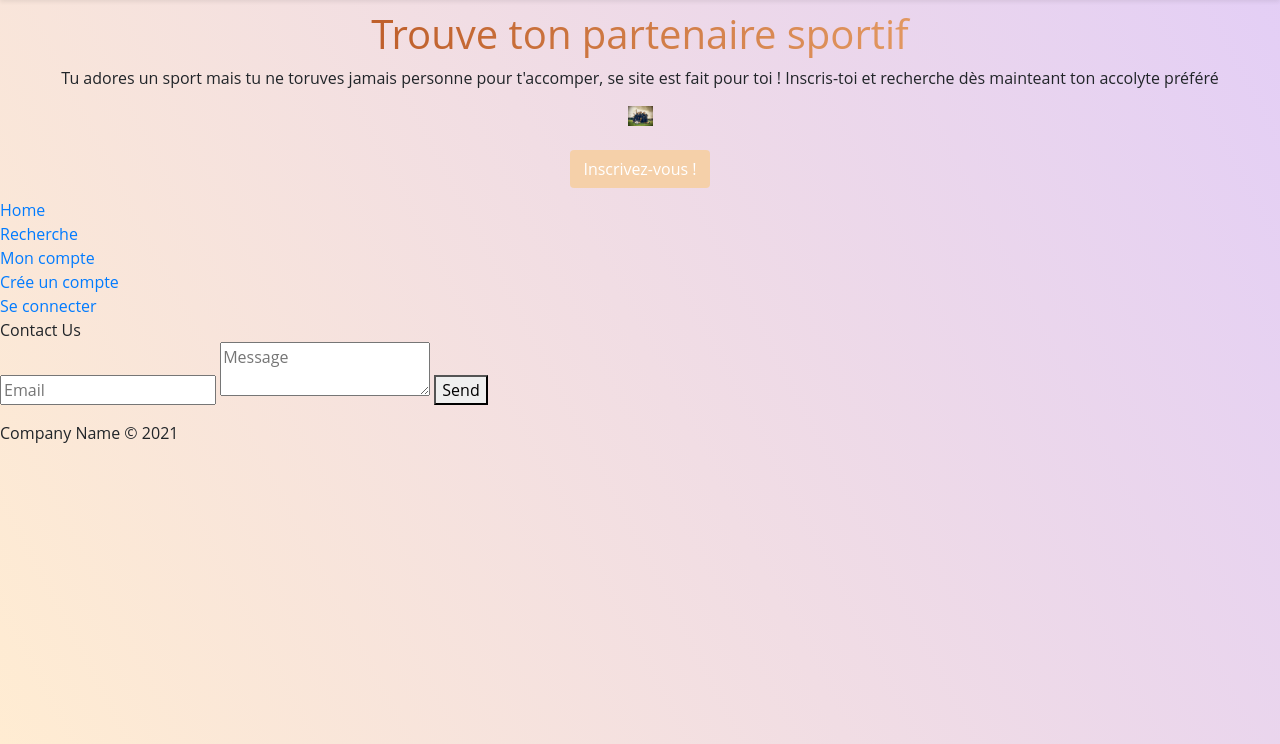
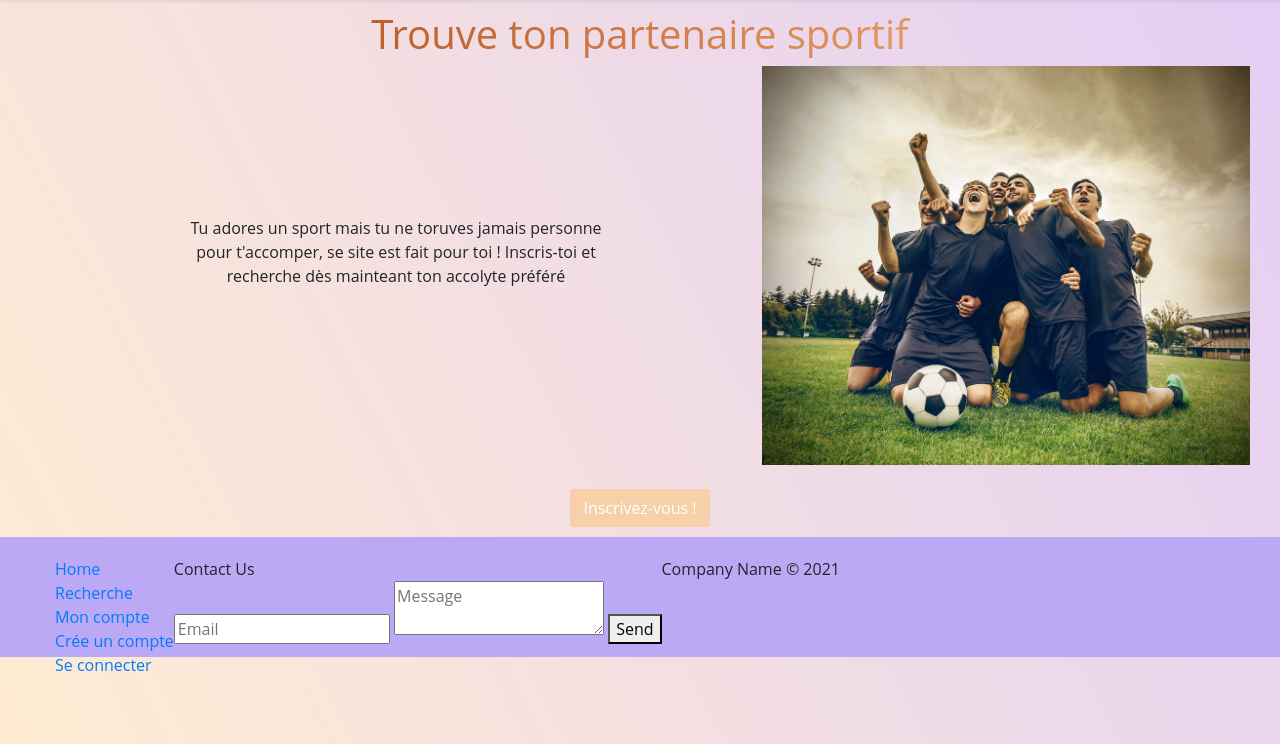
Before and after one commit to CharleneMartel/SiteDerencontre, a PHP site: page / in a window 1280 px wide. Shown: the part 56-800 px from the top of the page. Run offline with PHP 8.4, Linux system fonts and the light colour scheme.

Commit message:
Update style.css

```diff
--- a/Master_Data/style.css
+++ b/Master_Data/style.css
@@ -1,21 +1,28 @@
 /*  Index */
 .Index {
     padding: 10px 30px !important;
-    text-align: center;
+
+  }
+  .IndexP{
+display: flex;
+  }
+  .IndexP p{
+text-align: center;
+margin: 150px;
+  }
+    .IndexBtn{
+text-align: center;
   }
 
-  .Titre {
+.Titre {
     background: linear-gradient(to right, #a83b08, rgb(248, 187, 131));
     -webkit-background-clip: text;
     -webkit-text-fill-color: transparent;
-
+    text-align: center;
   }
-
   .imgHome {
-    width: 25px;
-  }
-
-
+      width: 40%;
+    }
 .bouton {
   background-color: #F5D0A9;
   color: #fff;
@@ -52,3 +59,27 @@ body {
   .row{
     padding-bottom: 10px;
   }
+/*  Footer */
+ .footer {
+    background-color: #BCA9F5;
+    padding: 20px 30px 0;
+    border: white;
+    display: inline-flex;
+    width: 100%;
+    position: relative;
+    height: 15%;
+  }
+
+  .footer-links {
+
+    color: white;
+    text-decoration: none;
+    margin-left: 25px;
+  }
+
+  .footer-contact {
+    float: right;
+    margin-bottom: 150px;
+    justify-content: center;
+
+  }
```
